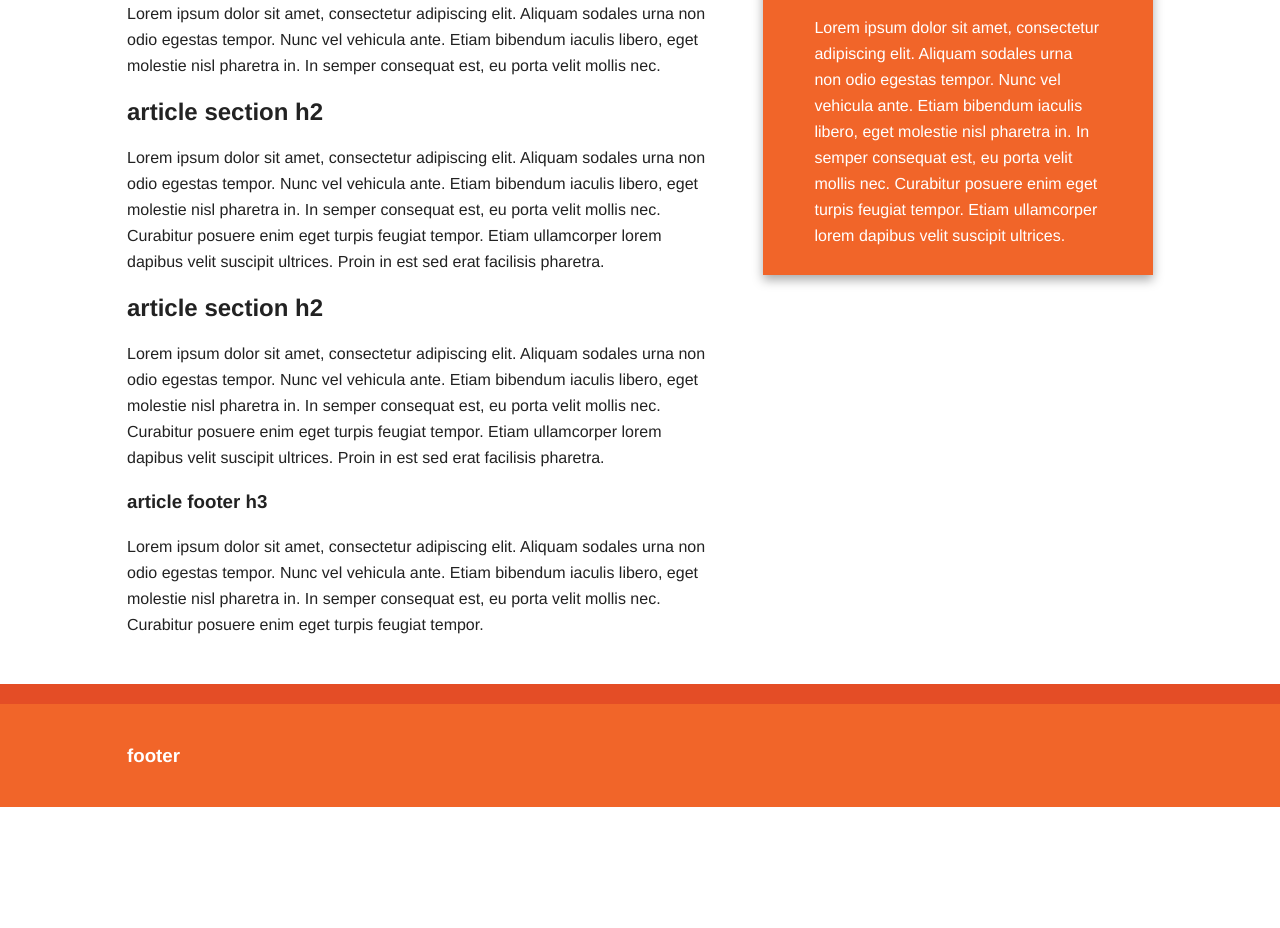
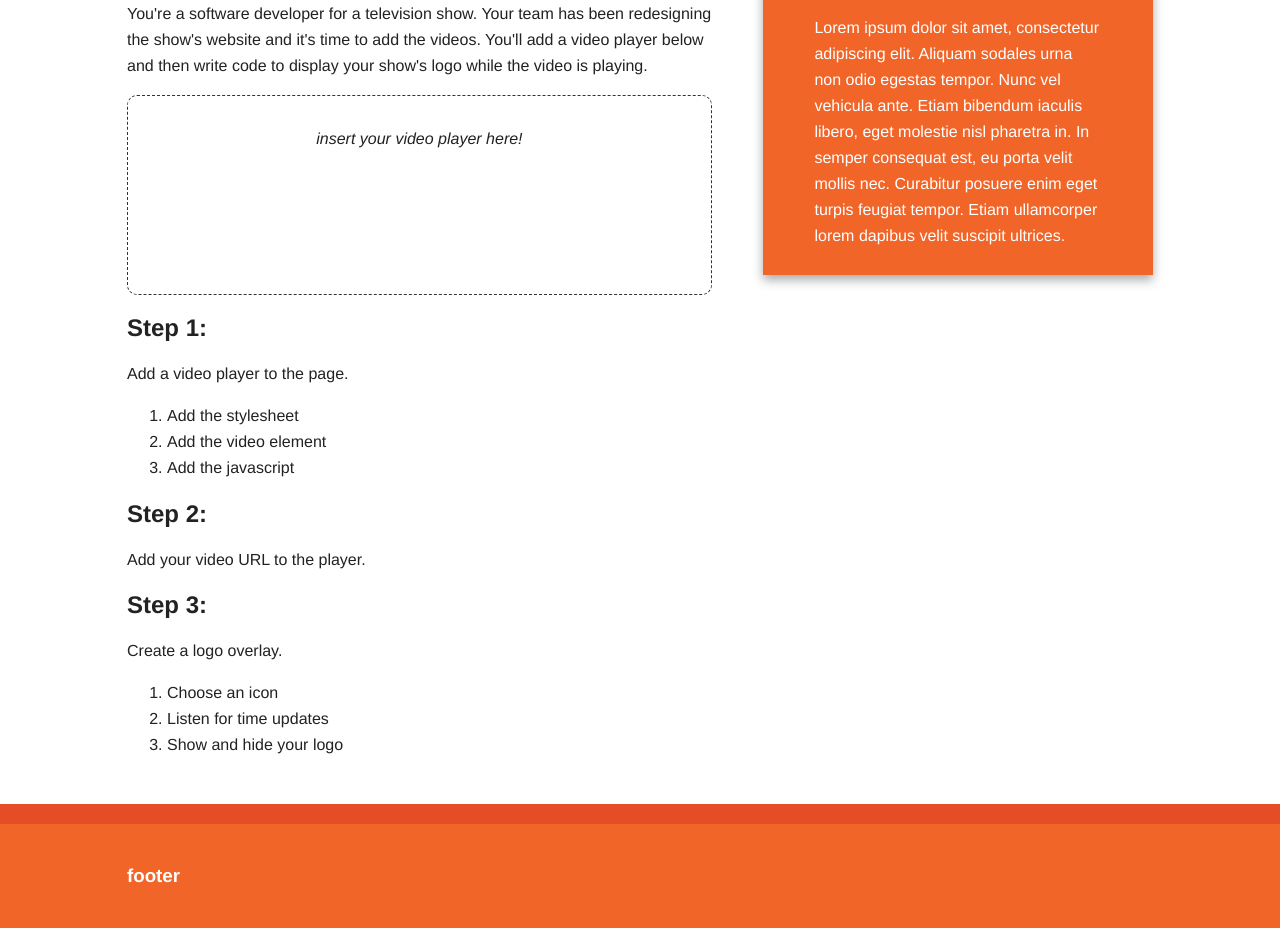
Before and after one commit to dmlap/web-video-activity, a plain HTML site: page index.html in a window 1280 px wide. Shown: the part 194-1122 px from the top of the page. Before the commit the page ends 1001 px from the top, so only its background shows below. Drawn offline with nearby package versions, Linux system fonts and the light colour scheme.

Commit message:
Remove lorem ipsum Add some explanatory text and get rid of some unnecessary scaffolding.

```diff
--- a/index.html
+++ b/index.html
@@ -12,6 +12,19 @@
 
         <link rel="stylesheet" href="css/normalize.min.css">
         <link rel="stylesheet" href="css/main.css">
+        <style>
+          .player-placeholder {
+            border: thin dashed #333;
+            border-radius: 10px;
+            box-sizing: border-box;
+            display: block;
+            height: 200px;
+            margin: 0 auto;
+            padding: 30px;
+            text-align: center;
+            width: 100%;
+          }
+        </style>
 
         <script src="js/vendor/modernizr-2.6.2.min.js"></script>
     </head>
@@ -25,9 +38,9 @@
                 <h1 class="title">h1.title</h1>
                 <nav>
                     <ul>
-                        <li><a href="#">nav ul li a</a></li>
-                        <li><a href="#">nav ul li a</a></li>
-                        <li><a href="#">nav ul li a</a></li>
+                        <li><a href="#add-player">Add a Player</a></li>
+                        <li><a href="#add-video">Add a Video</a></li>
+                        <li><a href="#add-logo">Add a Logo</a></li>
                     </ul>
                 </nav>
             </header>
@@ -38,21 +51,32 @@
 
                 <article>
                     <header>
-                        <h1>article header h1</h1>
-                        <p>Lorem ipsum dolor sit amet, consectetur adipiscing elit. Aliquam sodales urna non odio egestas tempor. Nunc vel vehicula ante. Etiam bibendum iaculis libero, eget molestie nisl pharetra in. In semper consequat est, eu porta velit mollis nec.</p>
+                        <h1>Playing Video on the Web</h1>
+                        <p>You're a software developer for a television show. Your team has been redesigning the show's website and it's time to add the videos. You'll add a video player below and then write code to display your show's logo while the video is playing.</p>
+                        <em class="player-placeholder">insert your video player here!</em>
                     </header>
-                    <section>
-                        <h2>article section h2</h2>
-                        <p>Lorem ipsum dolor sit amet, consectetur adipiscing elit. Aliquam sodales urna non odio egestas tempor. Nunc vel vehicula ante. Etiam bibendum iaculis libero, eget molestie nisl pharetra in. In semper consequat est, eu porta velit mollis nec. Curabitur posuere enim eget turpis feugiat tempor. Etiam ullamcorper lorem dapibus velit suscipit ultrices. Proin in est sed erat facilisis pharetra.</p>
+                    <section id="add-player">
+                        <h2>Step 1:</h2>
+                        <p>Add a video player to the page.</p>
+                        <ol>
+                          <li>Add the stylesheet</li>
+                          <li>Add the video element</li>
+                          <li>Add the javascript</li>
+                        </ol>
                     </section>
-                    <section>
-                        <h2>article section h2</h2>
-                        <p>Lorem ipsum dolor sit amet, consectetur adipiscing elit. Aliquam sodales urna non odio egestas tempor. Nunc vel vehicula ante. Etiam bibendum iaculis libero, eget molestie nisl pharetra in. In semper consequat est, eu porta velit mollis nec. Curabitur posuere enim eget turpis feugiat tempor. Etiam ullamcorper lorem dapibus velit suscipit ultrices. Proin in est sed erat facilisis pharetra.</p>
+                    <section id="add-video">
+                        <h2>Step 2:</h2>
+                        <p>Add your video URL to the player.</p>
                     </section>
-                    <footer>
-                        <h3>article footer h3</h3>
-                        <p>Lorem ipsum dolor sit amet, consectetur adipiscing elit. Aliquam sodales urna non odio egestas tempor. Nunc vel vehicula ante. Etiam bibendum iaculis libero, eget molestie nisl pharetra in. In semper consequat est, eu porta velit mollis nec. Curabitur posuere enim eget turpis feugiat tempor.</p>
-                    </footer>
+                    <section id="add-logo">
+                        <h2>Step 3:</h2>
+                        <p>Create a logo overlay.</p>
+                        <ol>
+                          <li>Choose an icon</li>
+                          <li>Listen for time updates</li>
+                          <li>Show and hide your logo</li>
+                        </ol>
+                    </section>
                 </article>
 
                 <aside>
@@ -73,12 +97,5 @@
         <script>window.jQuery || document.write('<script src="js/vendor/jquery-1.10.1.min.js"><\/script>')</script>
 
         <script src="js/main.js"></script>
-
-        <script>
-            var _gaq=[['_setAccount','UA-XXXXX-X'],['_trackPageview']];
-            (function(d,t){var g=d.createElement(t),s=d.getElementsByTagName(t)[0];
-            g.src='//www.google-analytics.com/ga.js';
-            s.parentNode.insertBefore(g,s)}(document,'script'));
-        </script>
     </body>
 </html>
```
